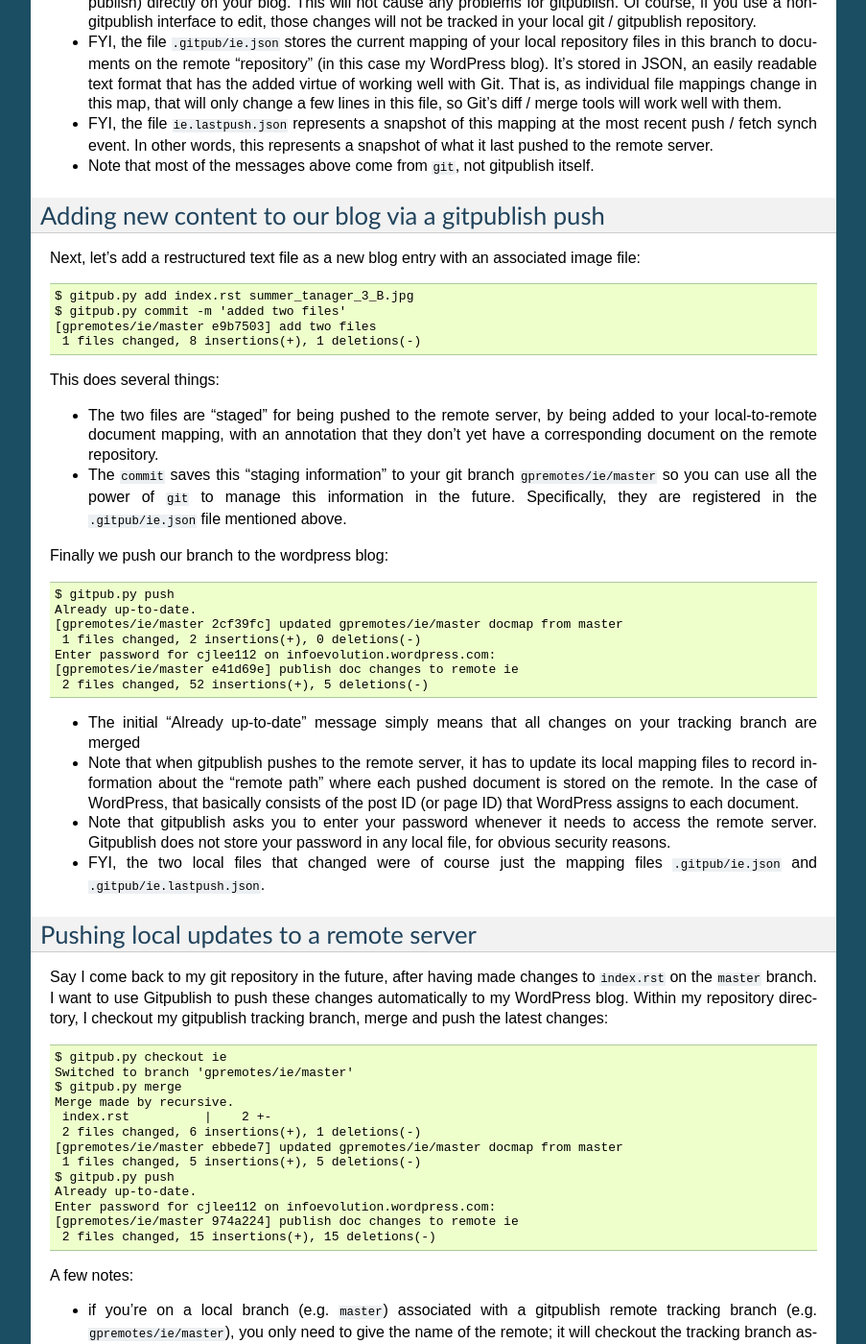
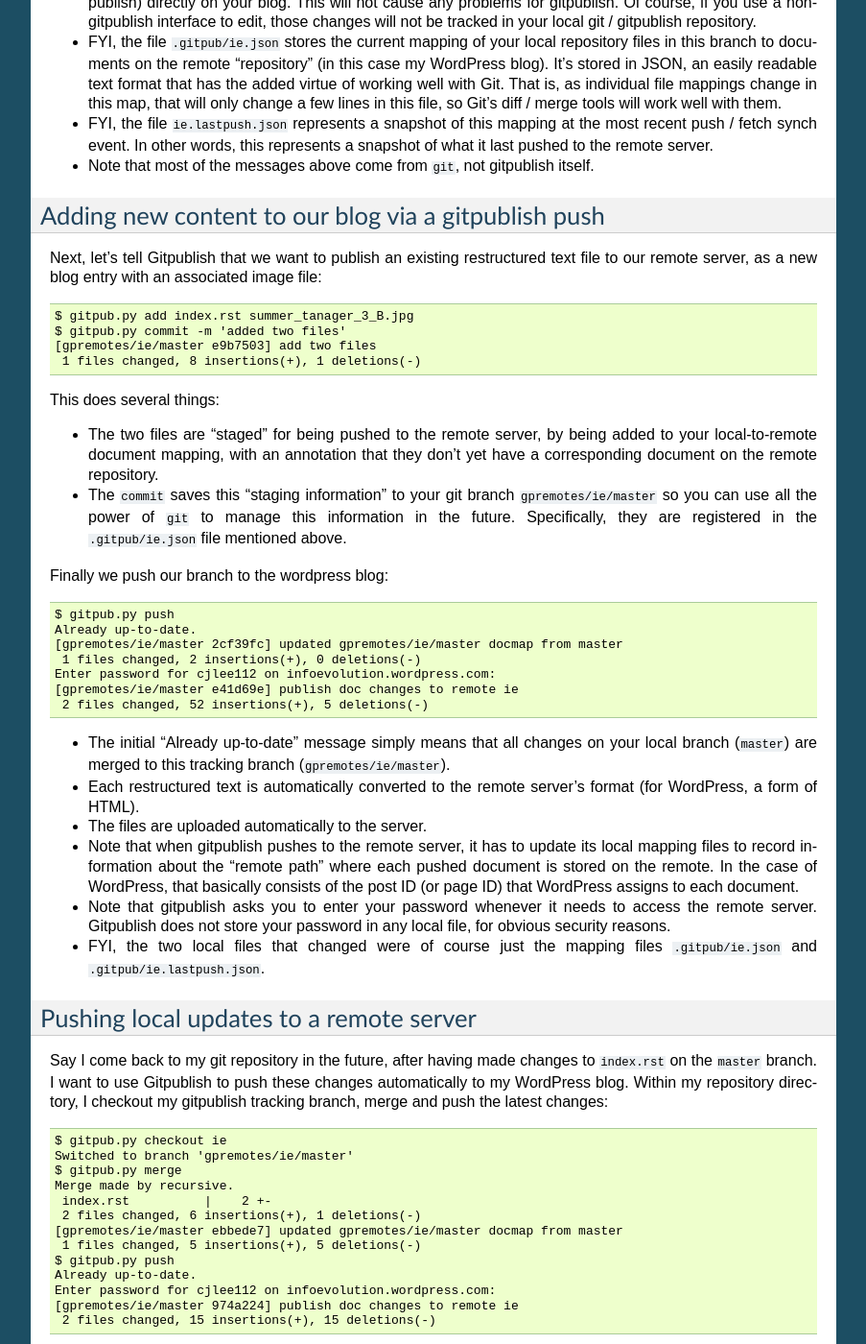
Before and after one commit to cjlee112/gitpublish, a Sphinx documentation site: the page built from doc/tutorials/intro.rst, in a window 1280 px wide and 1400 px high, scrolled down 754 px. Shown: the whole window at 96% size, without its empty margins (198-1101 px from the left). Built offline with Sphinx 7.4.7, drawn with Linux system fonts in a browser that asks for light colours; some of the changed text lies outside the part shown.

Commit message:
minor docs fixes

```diff
--- a/doc/tutorials/intro.rst
+++ b/doc/tutorials/intro.rst
@@ -1,7 +1,7 @@
 
-===============================================
-Using Gitpublish to publish to a WordPress Blog
-===============================================
+=========================================================
+Tutorial: Using Gitpublish to publish to a WordPress Blog
+=========================================================
 
 Creating a Git branch to manage your WordPress blog
 ---------------------------------------------------
@@ -76,8 +76,9 @@ A few notes:
 Adding new content to our blog via a gitpublish push
 ----------------------------------------------------
 
-Next, let's add a restructured text file as a new blog entry with
-an associated image file::
+Next, let's tell Gitpublish that we want to publish
+an existing restructured text file to our remote server,
+as a new blog entry with an associated image file::
 
   $ gitpub.py add index.rst summer_tanager_3_B.jpg
   $ gitpub.py commit -m 'added two files'
@@ -107,7 +108,13 @@ Finally we push our branch to the wordpress blog::
    2 files changed, 52 insertions(+), 5 deletions(-)
 
 * The initial "Already up-to-date" message simply means that
-  all changes on your tracking branch are merged
+  all changes on your local branch (``master``) are merged
+  to this tracking branch (``gpremotes/ie/master``).
+
+* Each restructured text is automatically converted to the
+  remote server's format (for WordPress, a form of HTML).
+
+* The files are uploaded automatically to the server.
 
 * Note that when gitpublish pushes to the remote server, it
   has to update its local mapping files to record information
```
Also changed, not shown: doc/tutorials/api.rst (+9 -3 lines).
